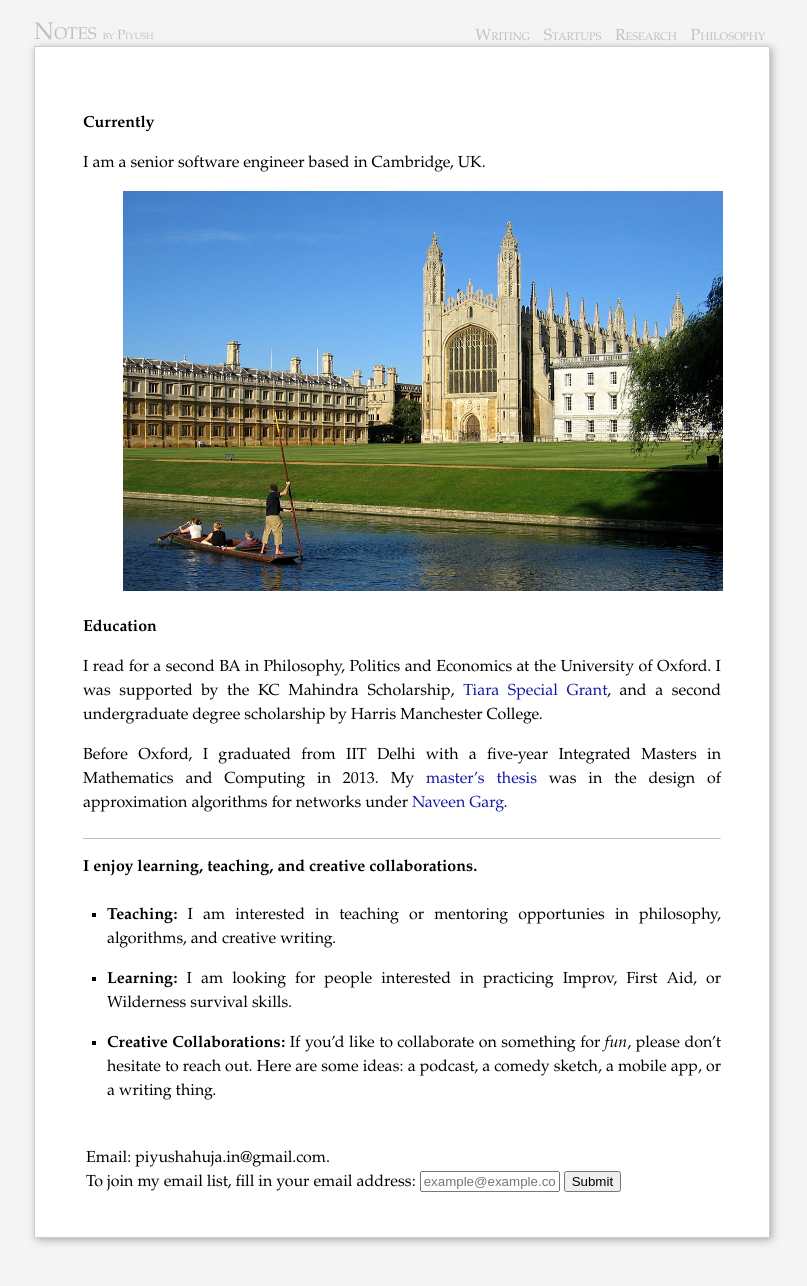
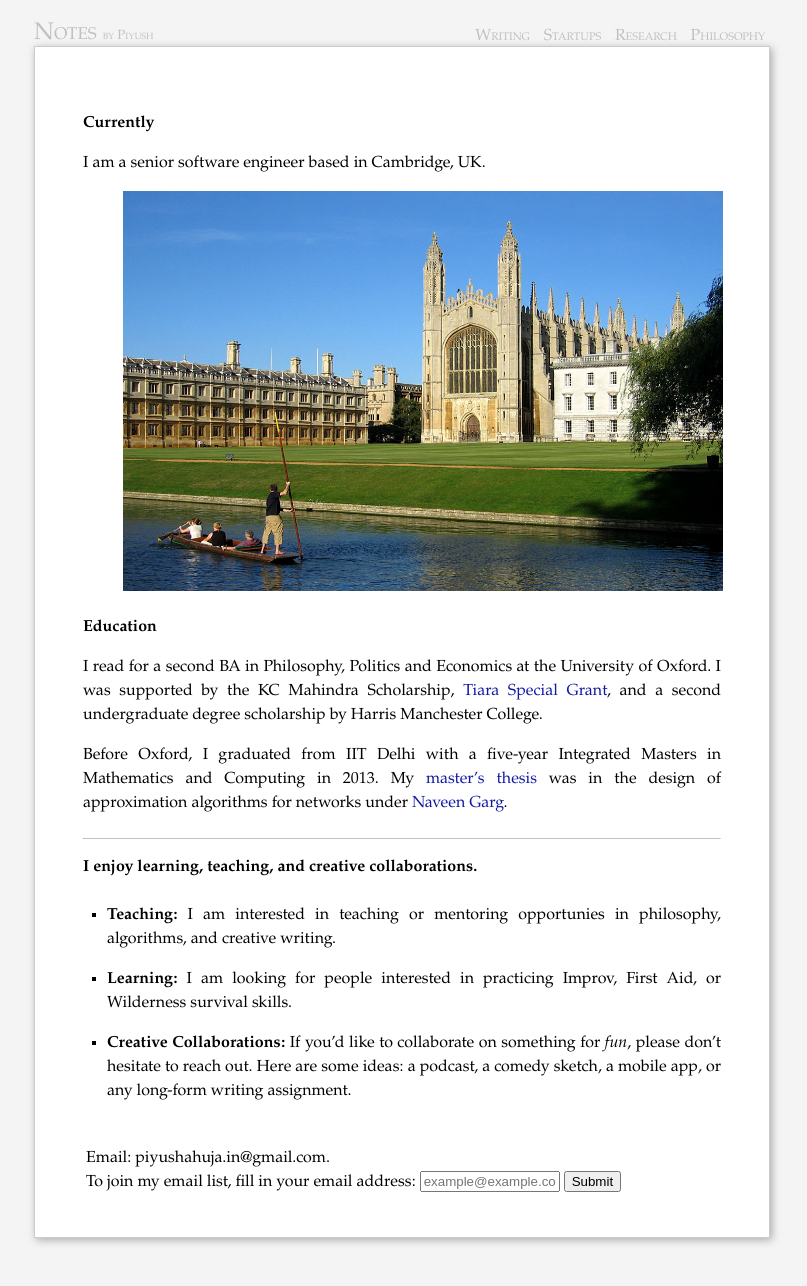
Before and after one commit to piyushahuja/piyushahuja.github.io, a Jekyll site: the page built from index.md, in a window 1280 px wide. Shown: the whole page, without its empty margins (238-1045 px from the left). Built offline with Jekyll 4.4.1, drawn with Linux system fonts in a browser that asks for light colours.

Commit message:
Auto deployed

```diff
--- a/index.md
+++ b/index.md
@@ -40,7 +40,7 @@
 
 - **Learning:** I am looking for people interested in practicing Improv, First Aid, or Wilderness survival skills.
 
-- **Creative Collaborations:** If you'd like to collaborate on something for *fun*, please don't hesitate to reach out. Here are some ideas: a podcast, a comedy sketch, a mobile app, or a writing thing.
+- **Creative Collaborations:** If you'd like to collaborate on something for *fun*, please don't hesitate to reach out. Here are some ideas: a podcast, a comedy sketch, a mobile app, or any long-form writing assignment.
 
 {% include email-subscribe.html %}
 
```
